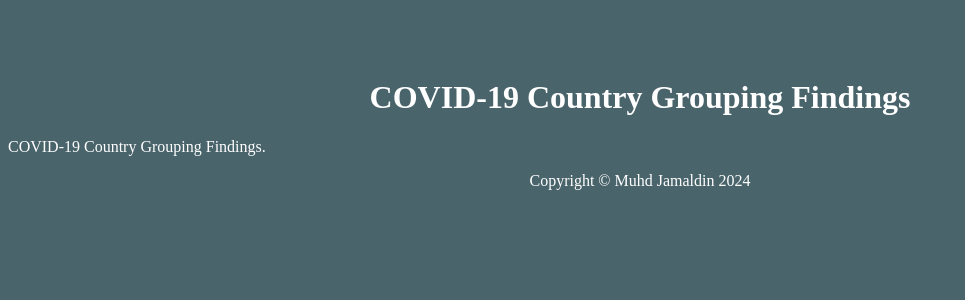
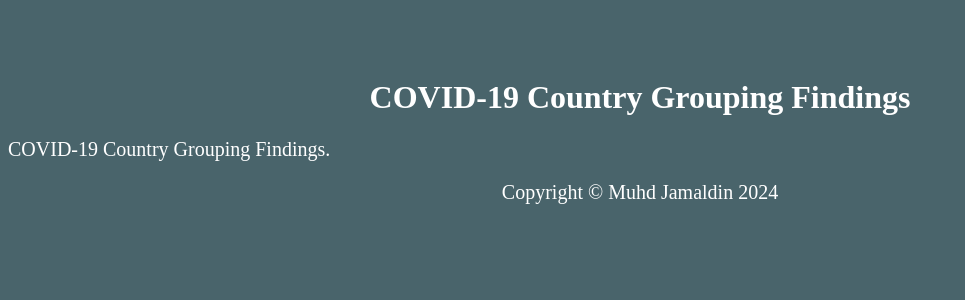
Before and after one commit to Md-Khid/Md-Khid, a Jekyll site: the page findings/1.html, which Jekyll copies as it is, in a window 1280 px wide. Shown: the top 300 px of the page, without its empty margins (0-965 px from the left). Built offline with Jekyll 4.4.1, drawn with Linux system fonts in a browser that asks for light colours.

Commit message:
Update 1.html

```diff
--- a/findings/1.html
+++ b/findings/1.html
@@ -15,6 +15,9 @@
         .intro {
             padding-top: 50px; /* Add 50px of padding above the header */
             text-align: center; /* Center align the text */
+        }
+        .container p {
+            font-size: 20px; /* Increase font size for main content */
         }
     </style>
 </head>
```
